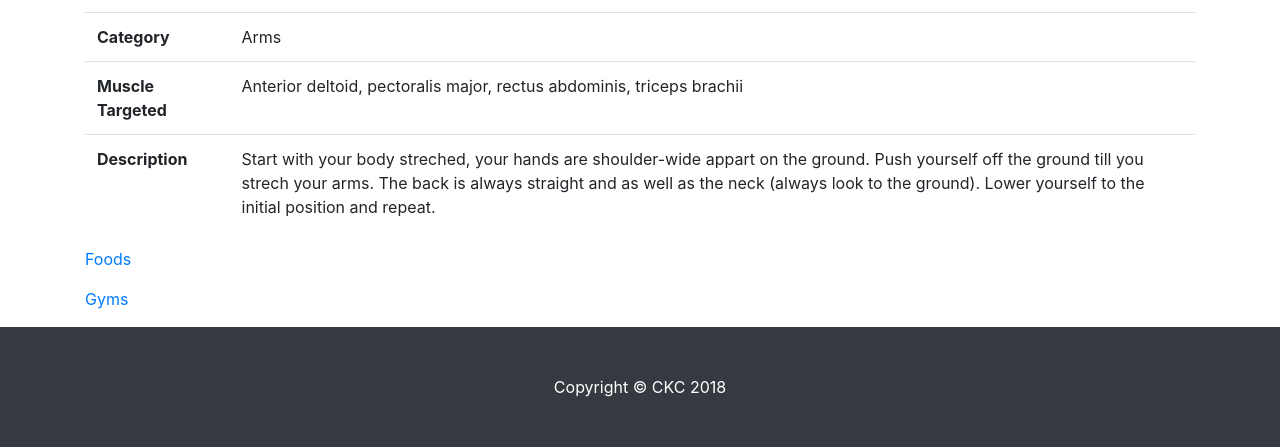
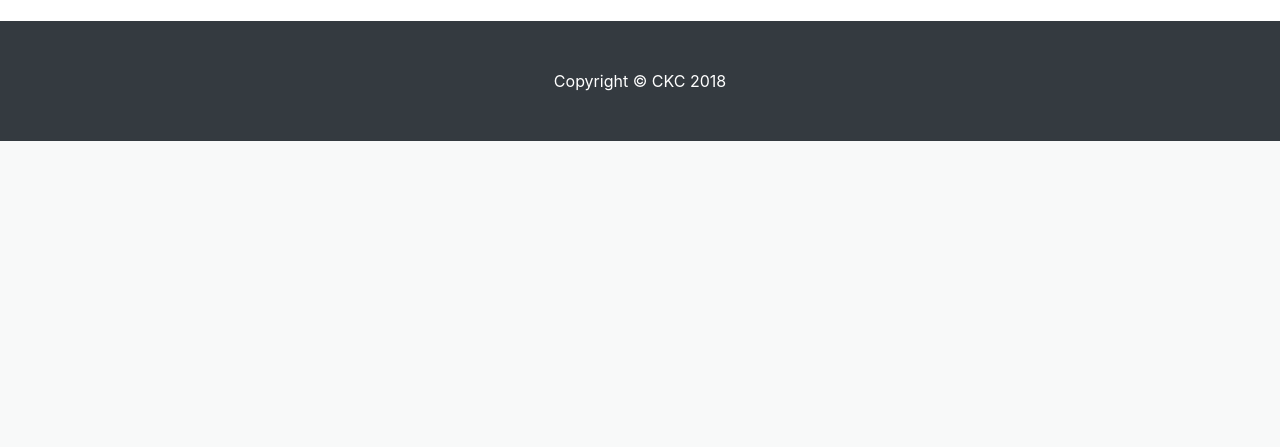
Before and after one commit to hrfofut/idb, a Flask app: page /workouts/1 in a window 1280 px wide. Shown: the part 817-1264 px from the top of the page. After the commit the page ends 958 px from the top, so only its background shows below. Run offline with Flask 2, Linux system fonts and the light colour scheme; parts of the project's set-up code (start-up, migrations or seed data) failed here and were passed over; some libraries are stand-ins or nearby versions.

Commit message:
Sticky footer, but with a questionable magic number

```diff
--- a/idb/static/css/modern-business.css
+++ b/idb/static/css/modern-business.css
@@ -4,14 +4,26 @@
  * Licensed under MIT (https://github.com/BlackrockDigital/startbootstrap-logomodern-business-nav/blob/master/LICENSE)
  */
 
+html {
+  position: relative;
+  min-height: 100%;
+}
+
 body {
   padding-top: 54px;
+  margin-bottom: 140px;
 }
 
 @media (min-width: 992px) {
   body {
     padding-top: 56px;
   }
+}
+
+footer {
+  bottom: 0;
+  position: absolute;
+  width: 100%;
 }
 
 .carousel-item {
@@ -37,6 +49,14 @@
 #model-grid .card-img-top {
   object-fit: cover;
   height: 200px;
+}
+
+.videosize {
+    width: 560px;
+    height: 315px;
+    top: 0; right: 0;
+    bottom: 0; left: 0;
+    margin: auto;
 }
 
 #exTab1 .tab-content {
```
